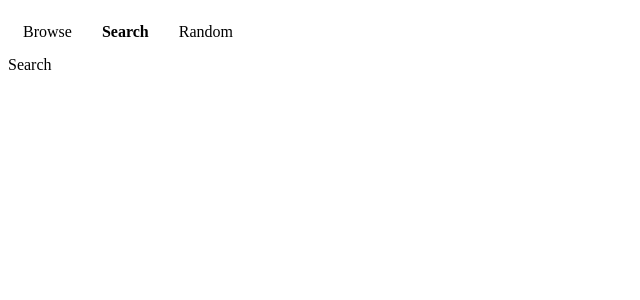
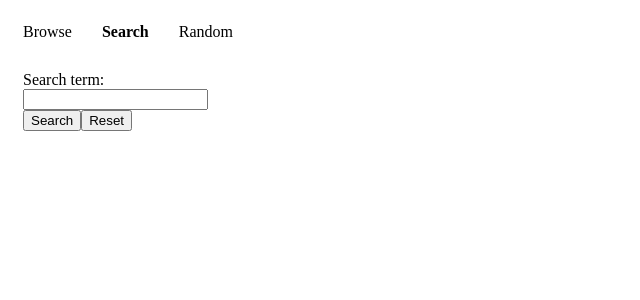
Before and after one commit to jakkantemp/nyt-movie-reviews, a React (Create React App) app: page /search in a window 1280 px wide. Shown: the top 300 px of the page, without its empty margins (0-640 px from the left). Built offline with nearby package versions, Linux system fonts and the light colour scheme.

Commit message:
Add functionality to search for reviews.

```diff
--- a/src/components/Reviews/index.js
+++ b/src/components/Reviews/index.js
@@ -6,7 +6,7 @@ class Reviews extends Component {
         super(props);
 
         this.state = {
-            activeReviewId: null
+            activeReviewId: ''
         }
     }
 
--- a/src/components/Search/index.js
+++ b/src/components/Search/index.js
@@ -1,11 +1,74 @@
-import React from 'react';
+import React, {Component} from 'react';
+import styled from 'styled-components';
+import Reviews from '../Reviews';
 
-function Search() {
-    return (
-        <div>
-            Search
-        </div>
-    )
+const SearchForm = styled.form`
+    padding: 15px;
+`;
+
+const SearchLabel = styled.label`
+    display: block;
+    margin: 0;
+`;
+
+const SearchInput = styled.input`
+    display: block;
+    margin: 0;
+`;
+
+class Search extends Component {
+    constructor(props) {
+        super(props);
+
+        this.state = {
+            searchTerm: '',
+            reviews: []
+        }
+    }
+
+    fetchReviews = () => {
+        fetch(`https://api.nytimes.com/svc/movies/v2/reviews/search.json?&api-key=${process.env.REACT_APP_API_KEY}&query=${this.state.searchTerm}`, {
+            method: "GET",
+            headers:{
+                'Content-Type': 'application/json',
+              }
+        }).then(res =>
+            res.json()
+        )
+        .then(response =>
+            this.setState({reviews: response.results})
+        )
+        .catch(error =>
+            console.error('Error:', error)
+        );
+    }
+
+    handleChange = (event) =>
+        this.setState({searchTerm: event.target.value});
+
+
+    handleSubmit = (event) => {
+        this.fetchReviews();
+        event.preventDefault();
+    }
+
+    handleReset = () => {
+        this.setState({searchTerm: '', reviews: []});
+    }
+
+    render() {
+        return (
+            <div>
+                <SearchForm onSubmit={this.handleSubmit}>
+                    <SearchLabel htmlFor="search-input">Search term:</SearchLabel>
+                    <SearchInput id="search-input" type="text" value={this.state.searchTerm} onChange={this.handleChange} />
+                    <input type="submit" value="Search" />
+                    <input type="button" value="Reset" onClick={this.handleReset}></input>
+                </SearchForm>
+                <Reviews reviews={this.state.reviews}/>
+            </div>
+        )
+    }
 }
 
 export default Search;
```
